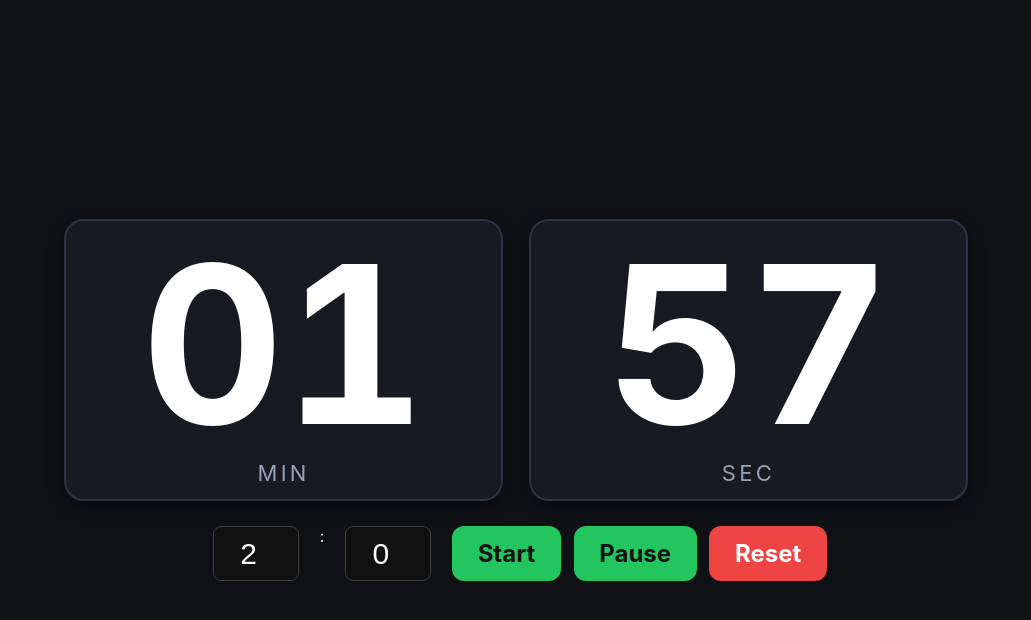
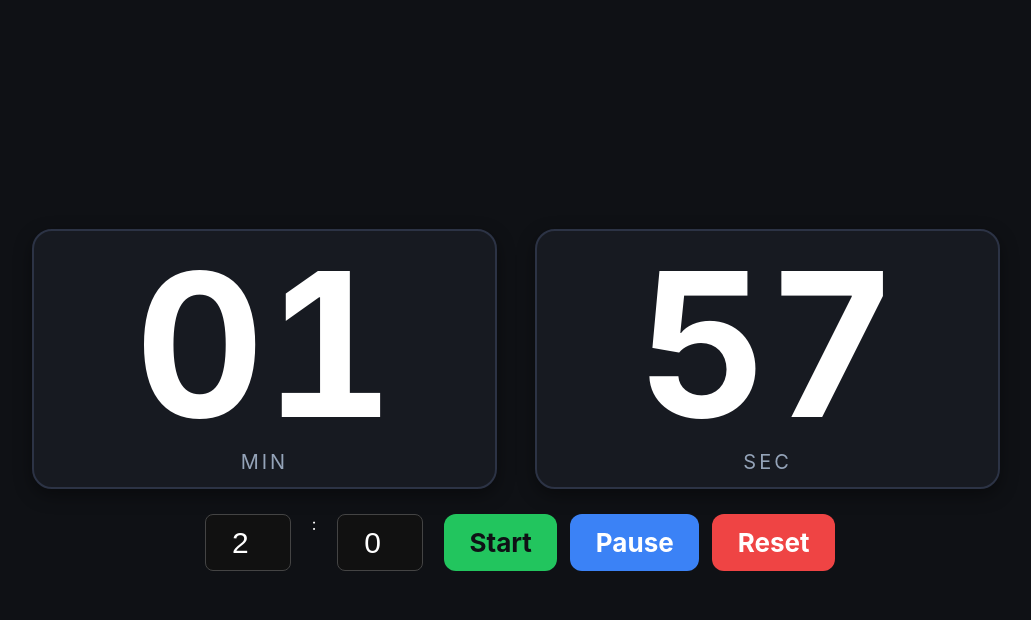
Before and after one commit to weihe666666/countdown, a plain HTML site: page index.html in a window 1280 px wide. Both pictures are taken after a click on the button "Start". Shown: the whole page, without its empty margins (124-1155 px from the left). Drawn offline with Linux system fonts and the light colour scheme.

Commit message:
feat: flash

```diff
--- a/index.html
+++ b/index.html
@@ -14,6 +14,14 @@
     display: flex;
     align-items: center;
     justify-content: center;
+    transition: background 0.3s;
+  }
+  body.flash {
+    animation: flashBg 0.3s alternate infinite;
+  }
+  @keyframes flashBg {
+    from { background: #0f1115; }
+    to { background: #ef4444; }
   }
   .container {
     display: flex;
@@ -23,26 +31,26 @@
   }
   .digits {
     display: flex;
-    gap: 2vw;
+    gap: 3vw;
     align-items: center;
+    flex-wrap: wrap;
   }
   .block {
     background: #171a21;
     border: 2px solid #2c3345;
     border-radius: 20px;
     box-shadow: 0 6px 18px rgba(0,0,0,0.4);
-    padding: 1vw 2vw;
-    text-align: center;
+    padding: 1vw 3vw;
     min-width: 30vw;
   }
   .value {
-    font-size: clamp(50px, 20vw, 220px);
+    font-size: clamp(60px, 20vw, 200px);
     font-weight: bold;
     line-height: 1;
     font-variant-numeric: tabular-nums;
   }
   .label {
-    font-size: clamp(12px, 2vw, 22px);
+    font-size: clamp(14px, 2vw, 20px);
     letter-spacing: 0.15em;
     text-transform: uppercase;
     color: #94a3b8;
@@ -63,12 +71,13 @@
     font-weight: bold;
     padding: 1vw 2vw;
     border-radius: 12px;
-    font-size: clamp(14px, 3vw, 24px);
+    font-size: clamp(16px, 3vw, 26px);
     transition: transform 0.1s ease, background 0.3s ease;
   }
   button:hover { transform: scale(1.05); }
   button:active { transform: scale(0.97); }
   button.reset { background: #ef4444; color: #fff; }
+  button.pause { background: #3b82f6; color: #fff; }
   input {
     font-size: clamp(18px, 3vw, 30px);
     text-align: center;
@@ -97,7 +106,7 @@
       <input id="minInput" type="number" min="0" max="59" value="2">:
       <input id="secInput" type="number" min="0" max="59" value="0">
       <button id="startBtn">Start</button>
-      <button id="pauseBtn">Pause</button>
+      <button class="pause" id="pauseBtn">Pause</button>
       <button class="reset" id="resetBtn">Reset</button>
     </div>
   </div>
@@ -112,11 +121,14 @@ const ss = document.getElementById('ss');
 const minInput = document.getElementById('minInput');
 const secInput = document.getElementById('secInput');
 const beep = document.getElementById('beep');
+const body = document.body;
+
 let timer = null;
 let left = 0;
 let endTime = 0;
 let running = false;
 let paused = false;
+let flashing = false;
 
 function pad(n){ return String(n).padStart(2,'0'); }
 function updateDisplay(){
@@ -127,6 +139,7 @@ function updateDisplay(){
   document.title = left>0 ? `${pad(m)}:${pad(s)} ⏳` : "Countdown";
 }
 function start(){
+  stopFlash();
   if (running && !paused) return;
   if (!running){
     const m = parseInt(minInput.value)||0;
@@ -148,9 +161,11 @@ function tick(){
     running = false;
     paused = false;
     try{ beep.play(); }catch(e){}
+    startFlash();
   }
 }
 function pause(){
+  stopFlash();
   if (!running) return;
   if (!paused){
     paused = true;
@@ -164,6 +179,7 @@ function pause(){
   }
 }
 function reset(){
+  stopFlash();
   clearInterval(timer);
   running = false;
   paused = false;
@@ -172,6 +188,18 @@ function reset(){
   left = m*60 + s;
   updateDisplay();
 }
+function startFlash(){
+  if (!flashing){
+    body.classList.add('flash');
+    flashing = true;
+  }
+}
+function stopFlash(){
+  if (flashing){
+    body.classList.remove('flash');
+    flashing = false;
+  }
+}
 document.getElementById('startBtn').onclick=start;
 document.getElementById('pauseBtn').onclick=pause;
 document.getElementById('resetBtn').onclick=reset;
```
